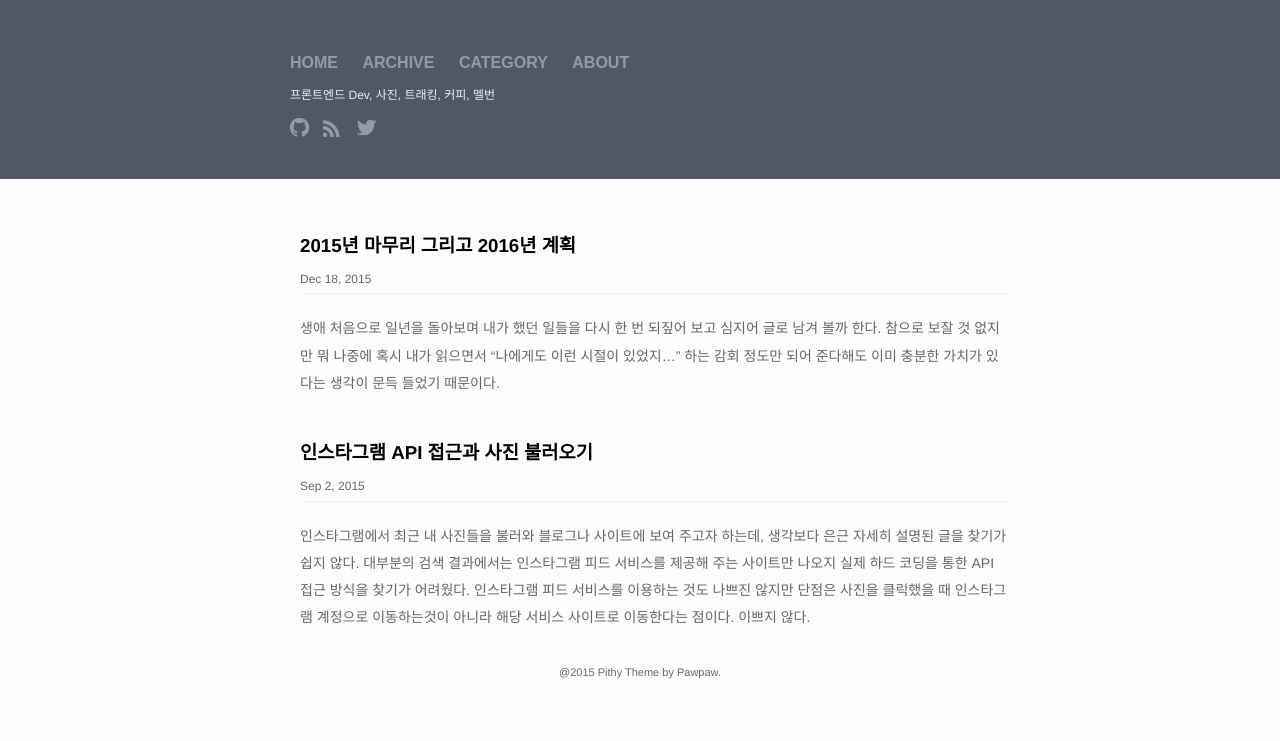
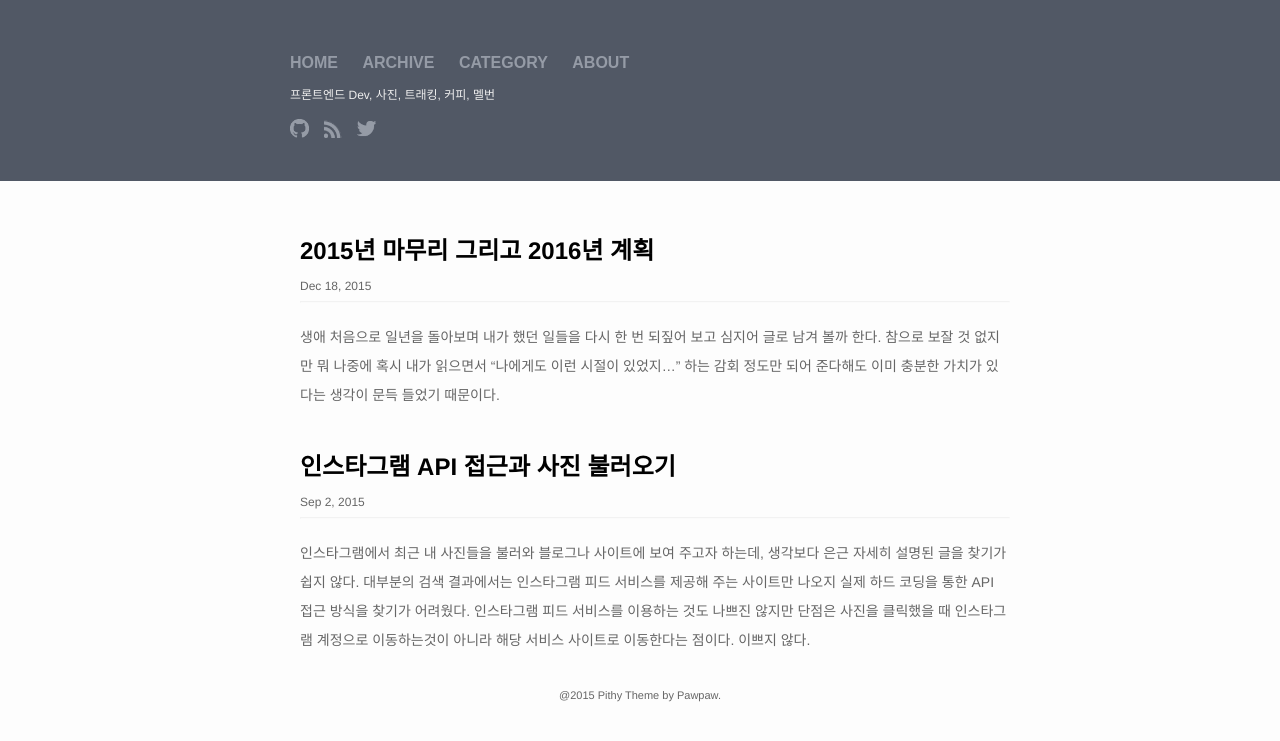
Before and after one commit to wikibootup/jkimau.github.io, a Jekyll site: the page built from index.html, in a window 1280 px wide. Shown: the top 741 px of the page. Built offline with Jekyll 4.4.1, drawn with Linux system fonts in a browser that asks for light colours; Markdown is read by kramdown in place of the engine named in the settings.

Commit message:
some font size update

```diff
--- a/_sass/_base.scss
+++ b/_sass/_base.scss
@@ -94,6 +94,10 @@ h1, h2 {
 h1.post-title {
     border-bottom: none;
 }
+
+h2 {font-size: 28px;}
+h3 {font-size: 24px;}
+h4 {font-size: 20px;}
 
 /**
  * Links
--- a/assets/css/main.scss
+++ b/assets/css/main.scss
@@ -8,7 +8,7 @@
 // Our variables
 //$base-font-family: "Raleway",Arial,sans-serif;
 $base-font-family: "Helvetica Neue", Helvetica, Arial, sans-serif;
-$base-font-size:   16px;
+$base-font-size:   17px;
 $small-font-size:  $base-font-size * 0.875;
 $base-line-height: 1.6;
 
```
